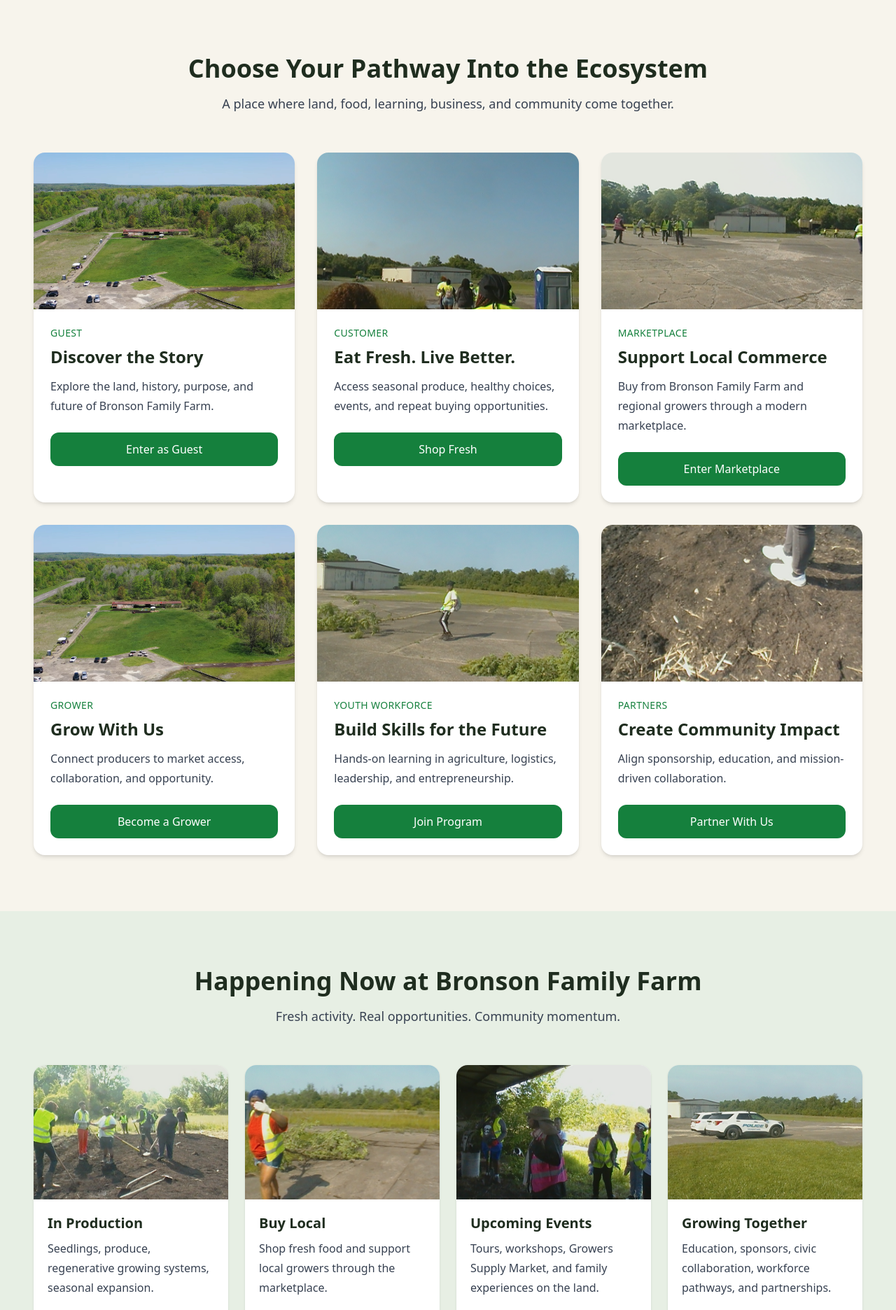
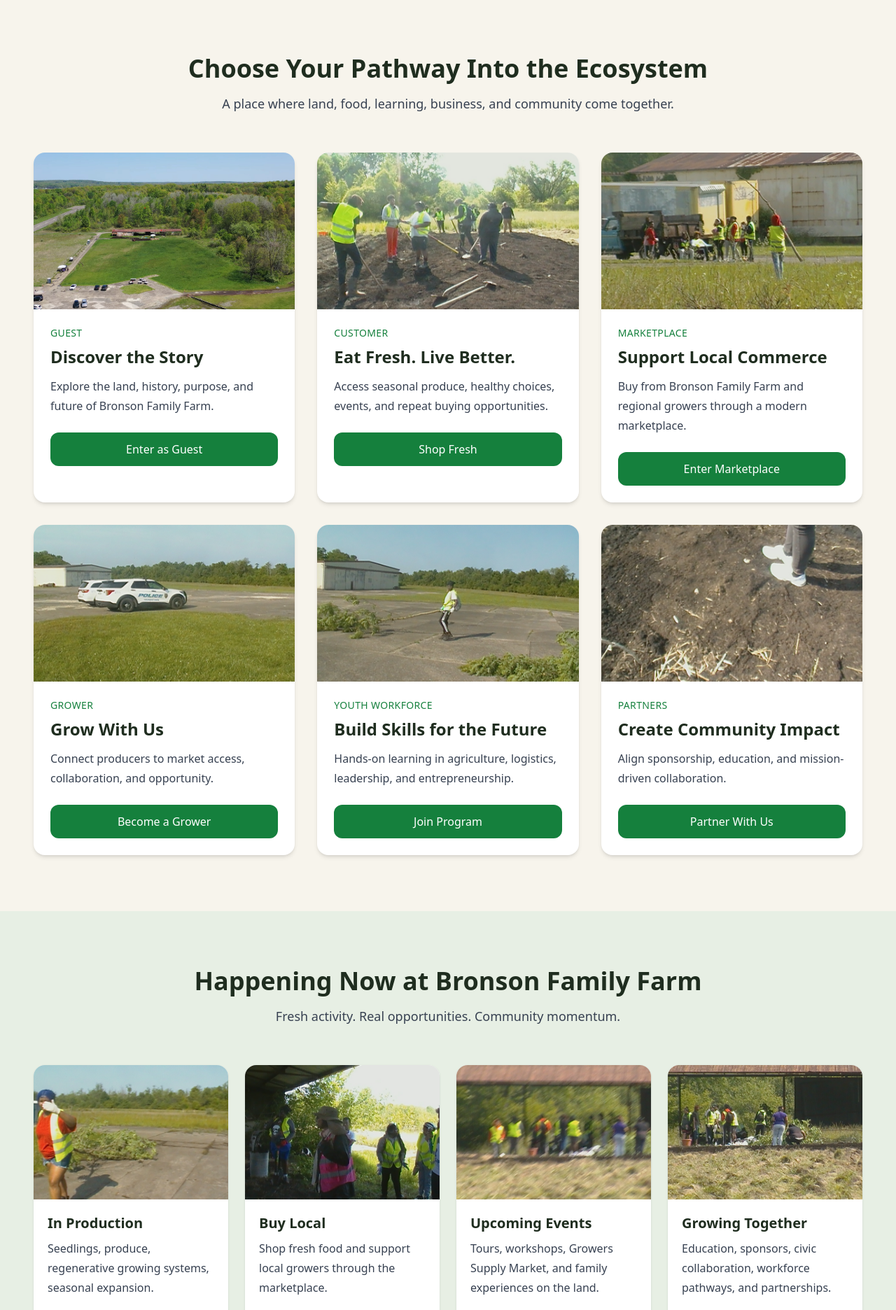
Before and after one commit to cburgessemail-gif/bronson-demo, a React (Vite) app: page / in a window 1280 px wide. Shown: the part 775-2647 px from the top of the page at 70% size. Built offline with nearby package versions, Linux system fonts and the light colour scheme; the HTML template or start-up script is replaced by a standard one.

Commit message:
Centralize image mapping in App component

```diff
--- a/src/App.tsx
+++ b/src/App.tsx
@@ -27,47 +27,64 @@ export default function App() {
     window.open("https://grownby.com/farms/bronson-family-farm/shop", "_blank");
   };
 
+  // Centralized image mapping:
+  // If one image feels wrong, change only this object.
+  const images = {
+    hero: "/GrowArea.jpg",
+    guest: "/GrowArea2.jpg",
+    customer: "/SAM_0225.JPG",
+    marketplace: "/SAM_0249.JPG",
+    grower: "/SAM_0238.JPG",
+    youth: "/SAM_0222.JPG",
+    partners: "/SAM_0223.JPG",
+    production: "/SAM_0226.JPG",
+    buyLocal: "/SAM_0229.JPG",
+    events: "/SAM_0255.JPG",
+    community: "/SAM_0257.JPG",
+    footer: "/SAM_0249.JPG",
+  };
+
   const pathways: Pathway[] = [
     {
       title: "Guest",
       subtitle: "Discover the Story",
       desc: "Explore the land, history, purpose, and future of Bronson Family Farm.",
-      img: "/GrowArea.jpg",
+      img: images.guest,
       btn: "Enter as Guest",
     },
     {
       title: "Customer",
       subtitle: "Eat Fresh. Live Better.",
       desc: "Access seasonal produce, healthy choices, events, and repeat buying opportunities.",
-      img: "/SAM_0220.JPG",
+      img: images.customer,
       btn: "Shop Fresh",
     },
     {
       title: "Marketplace",
       subtitle: "Support Local Commerce",
       desc: "Buy from Bronson Family Farm and regional growers through a modern marketplace.",
-      img: "/SAM_0221.JPG",
+      img: images.marketplace,
       btn: "Enter Marketplace",
     },
     {
       title: "Grower",
       subtitle: "Grow With Us",
       desc: "Connect producers to market access, collaboration, and opportunity.",
-      img: "/GrowArea2.jpg",
+      img: images.grower,
       btn: "Become a Grower",
     },
     {
       title: "Youth Workforce",
       subtitle: "Build Skills for the Future",
       desc: "Hands-on learning in agriculture, logistics, leadership, and entrepreneurship.",
-      img: "/SAM_0222.JPG",
+      img: images.youth,
       btn: "Join Program",
     },
     {
       title: "Partners",
       subtitle: "Create Community Impact",
       desc: "Align sponsorship, education, and mission-driven collaboration.",
-      img: "/SAM_0223.JPG",
+      img: images.partners,
       btn: "Partner With Us",
     },
   ];
@@ -76,30 +93,30 @@ export default function App() {
     {
       title: "In Production",
       desc: "Seedlings, produce, regenerative growing systems, seasonal expansion.",
-      img: "/SAM_0225.JPG",
+      img: images.production,
       btn: "View What’s Growing",
     },
     {
       title: "Buy Local",
       desc: "Shop fresh food and support local growers through the marketplace.",
-      img: "/SAM_0226.JPG",
+      img: images.buyLocal,
       btn: "Enter Marketplace",
     },
     {
       title: "Upcoming Events",
       desc: "Tours, workshops, Growers Supply Market, and family experiences on the land.",
-      img: "/SAM_0229.JPG",
+      img: images.events,
       btn: "View Events",
     },
     {
       title: "Growing Together",
       desc: "Education, sponsors, civic collaboration, workforce pathways, and partnerships.",
-      img: "/SAM_0238.JPG",
+      img: images.community,
       btn: "See Partners",
     },
   ];
 
-  const actions: string[] = [
+  const actions = [
     "Visit the Farm",
     "Shop Fresh",
     "Grow With Us",
@@ -134,7 +151,7 @@ export default function App() {
       <section
         id="hero"
         className="relative flex min-h-[88vh] items-center bg-cover bg-center"
-        style={{ backgroundImage: "url('/GrowArea.jpg')" }}
+        style={{ backgroundImage: `url('${images.hero}')` }}
       >
         <div className="absolute inset-0 bg-black/40" />
 
@@ -161,6 +178,7 @@ export default function App() {
             >
               Enter the Ecosystem
             </button>
+
             <button
               onClick={() => goTo("pathways")}
               className="rounded-xl border border-white px-6 py-3 text-white transition hover:bg-white hover:text-[#1f2d1f]"
@@ -245,6 +263,7 @@ export default function App() {
                 <div className="p-5">
                   <h4 className="mb-2 text-xl font-semibold">{item.title}</h4>
                   <p className="mb-5 leading-7 text-gray-700">{item.desc}</p>
+
                   <button
                     onClick={() => {
                       if (item.title === "Buy Local") openMarketplace();
@@ -278,9 +297,10 @@ export default function App() {
       <section
         id="connect"
         className="relative bg-cover bg-center px-6 py-20 text-white md:px-12"
-        style={{ backgroundImage: "url('/SAM_0249.JPG')" }}
+        style={{ backgroundImage: `url('${images.footer}')` }}
       >
         <div className="absolute inset-0 bg-[#18311d]/85" />
+
         <div className="relative z-10 mx-auto max-w-6xl text-center">
           <h3 className="mb-4 text-3xl font-semibold md:text-4xl">
             Be Part of What’s Growing
```
